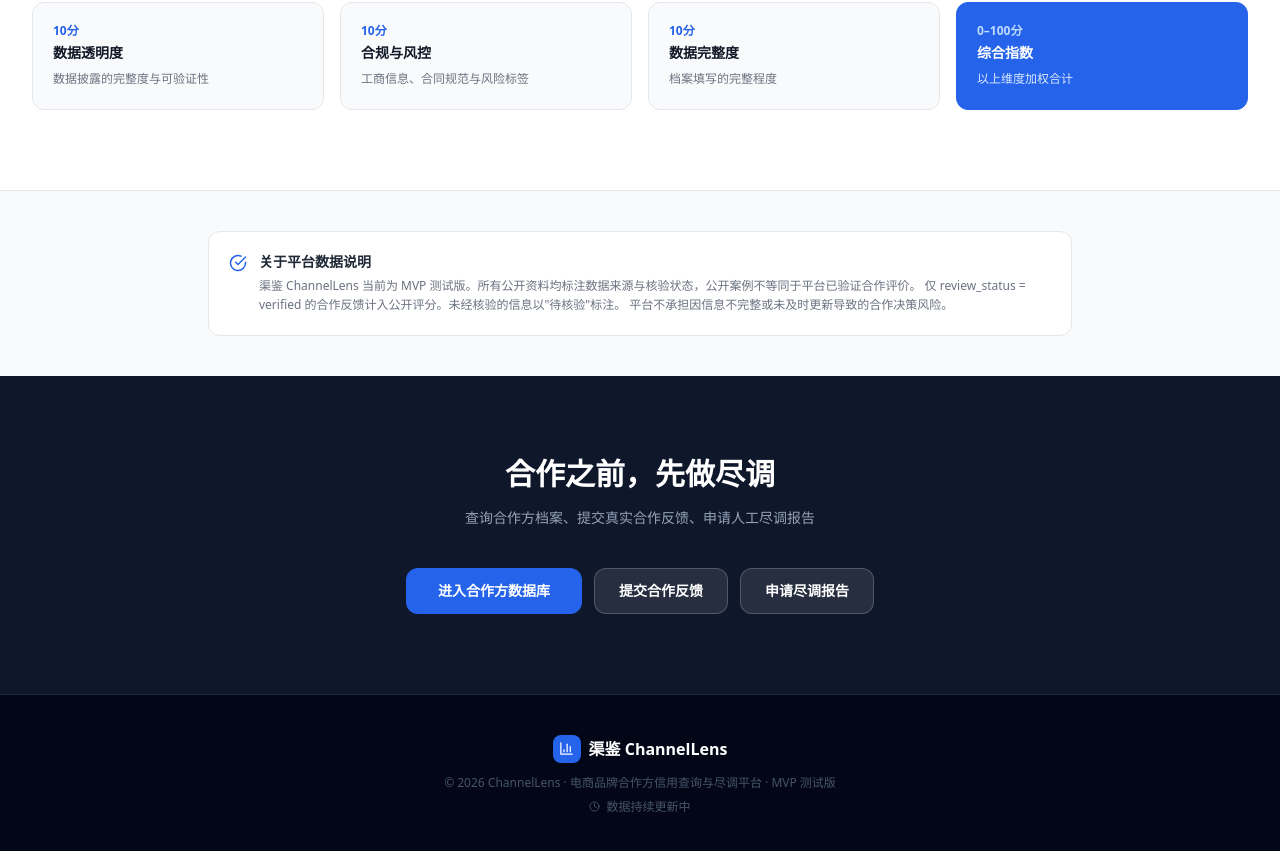
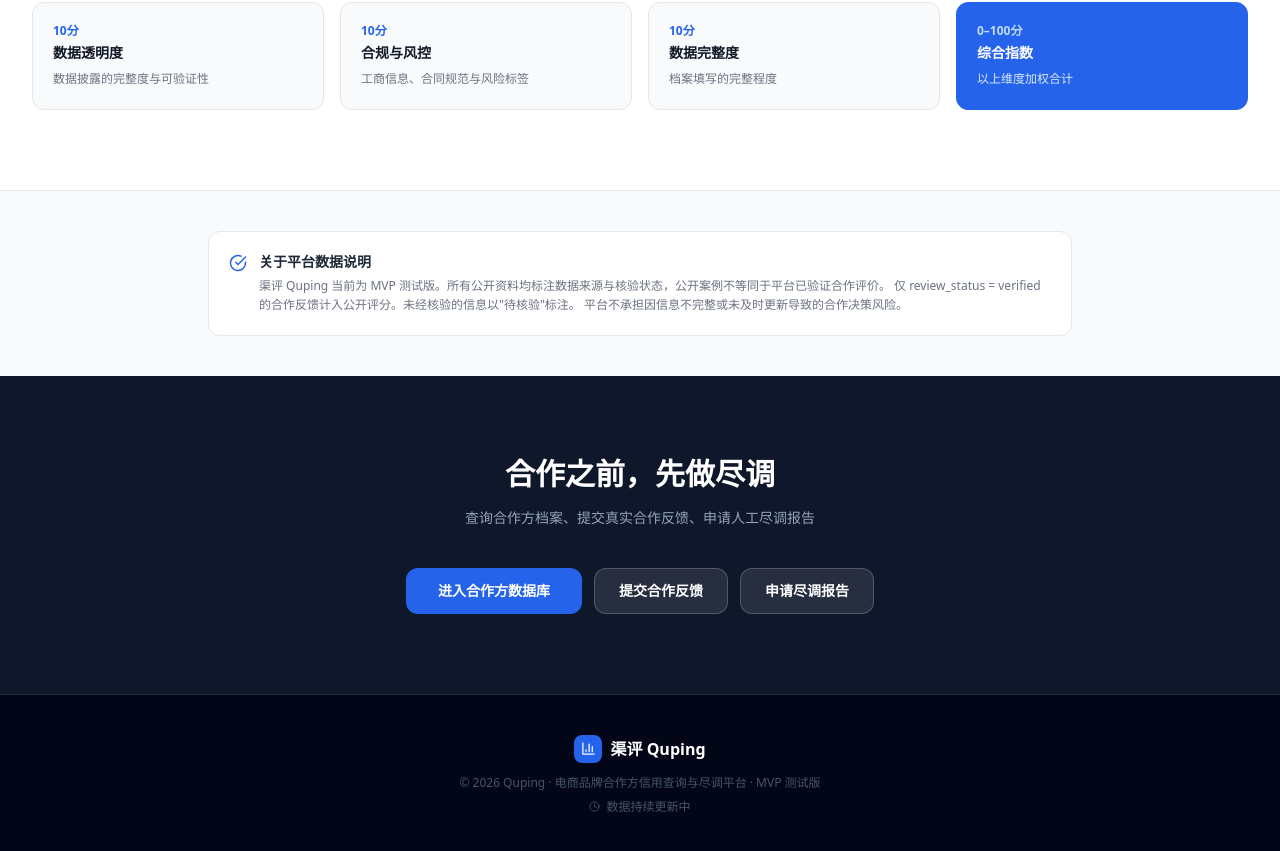
Before and after one commit to yizhiquqi/ChannelLens, a React (Vite) app: page / in a window 1280 px wide. Shown: the part 1843-2694 px from the top of the page. Built offline with nearby package versions, Linux system fonts and the light colour scheme; no server answers; the database is empty.

Commit message:
Rename site brand to Quping

```diff
--- a/index.html
+++ b/index.html
@@ -4,7 +4,7 @@
     <meta charset="UTF-8" />
     <link rel="icon" type="image/svg+xml" href="/vite.svg" />
     <meta name="viewport" content="width=device-width, initial-scale=1.0" />
-    <title>Brand Channel Credit Inquiry MVP</title>
+    <title>渠评</title>
     <meta property="og:image" content="https://bolt.new/static/og_default.png" />
     <meta name="twitter:card" content="summary_large_image" />
     <meta name="twitter:image" content="https://bolt.new/static/og_default.png" />
--- a/src/components/ui.tsx
+++ b/src/components/ui.tsx
@@ -28,8 +28,8 @@ export function Nav({ currentPage, onNavigate, userEmail, onSignOut }: NavProps)
               <BarChart3 className="w-4.5 h-4.5 text-white" size={18} />
             </div>
             <div className="flex flex-col leading-tight">
-              <span className="font-bold text-gray-900 text-[15px] tracking-tight">渠鉴</span>
-              <span className="text-[10px] text-gray-400 tracking-widest font-medium -mt-0.5">ChannelLens</span>
+              <span className="font-bold text-gray-900 text-[15px] tracking-tight">渠评</span>
+              <span className="text-[10px] text-gray-400 tracking-widest font-medium -mt-0.5">Quping</span>
             </div>
           </button>
 
--- a/src/pages/AdminLoginPage.tsx
+++ b/src/pages/AdminLoginPage.tsx
@@ -75,8 +75,8 @@ export default function AdminLoginPage({ onAuthenticated, onNavigate }: Props) {
             <BarChart3 size={19} className="text-white" />
           </div>
           <div className="text-left">
-            <div className="font-bold text-gray-900 leading-tight">渠鉴</div>
-            <div className="text-[10px] text-gray-400 tracking-widest font-medium">ChannelLens</div>
+            <div className="font-bold text-gray-900 leading-tight">渠评</div>
+            <div className="text-[10px] text-gray-400 tracking-widest font-medium">Quping</div>
           </div>
         </button>
 
--- a/src/pages/CreatorOnboardingPage.tsx
+++ b/src/pages/CreatorOnboardingPage.tsx
@@ -351,7 +351,7 @@ export default function CreatorOnboardingPage({ onNavigate, user }: Props) {
                 <Users size={20} className="text-white" />
               </div>
               <div>
-                <p className="text-xs text-gray-400 font-medium">ChannelLens</p>
+                <p className="text-xs text-gray-400 font-medium">Quping</p>
                 <h1 className="text-lg font-bold text-gray-900">合作商入驻</h1>
               </div>
             </div>
--- a/src/pages/HomePage.tsx
+++ b/src/pages/HomePage.tsx
@@ -184,7 +184,7 @@ export default function HomePage({ onNavigate }: HomePageProps) {
             <div>
               <p className="text-sm font-semibold text-gray-800 mb-1">关于平台数据说明</p>
               <p className="text-xs text-gray-500 leading-relaxed">
-                渠鉴 ChannelLens 当前为 MVP 测试版。所有公开资料均标注数据来源与核验状态，公开案例不等同于平台已验证合作评价。
+                渠评 Quping 当前为 MVP 测试版。所有公开资料均标注数据来源与核验状态，公开案例不等同于平台已验证合作评价。
                 仅 review_status = verified 的合作反馈计入公开评分。未经核验的信息以"待核验"标注。
                 平台不承担因信息不完整或未及时更新导致的合作决策风险。
               </p>
@@ -228,9 +228,9 @@ export default function HomePage({ onNavigate }: HomePageProps) {
             <div className="w-7 h-7 bg-blue-600 rounded-lg flex items-center justify-center">
               <BarChart3 size={15} className="text-white" />
             </div>
-            <span className="text-white font-bold">渠鉴 ChannelLens</span>
+            <span className="text-white font-bold">渠评 Quping</span>
           </div>
-          <p className="text-slate-600 text-xs">© 2026 ChannelLens · 电商品牌合作方信用查询与尽调平台 · MVP 测试版</p>
+          <p className="text-slate-600 text-xs">© 2026 Quping · 电商品牌合作方信用查询与尽调平台 · MVP 测试版</p>
           <div className="flex items-center justify-center gap-1.5 mt-2">
             <Clock size={11} className="text-slate-600" />
             <span className="text-slate-600 text-xs">数据持续更新中</span>
--- a/src/pages/LoginPage.tsx
+++ b/src/pages/LoginPage.tsx
@@ -48,8 +48,8 @@ export default function LoginPage({ onNavigate, onLoggedIn, redirectLabel = '继
             <BarChart3 size={19} className="text-white" />
           </div>
           <div className="text-left">
-            <div className="font-bold text-gray-900 leading-tight">渠鉴</div>
-            <div className="text-[10px] text-gray-400 tracking-widest font-medium">ChannelLens</div>
+            <div className="font-bold text-gray-900 leading-tight">渠评</div>
+            <div className="text-[10px] text-gray-400 tracking-widest font-medium">Quping</div>
           </div>
         </button>
 
```
